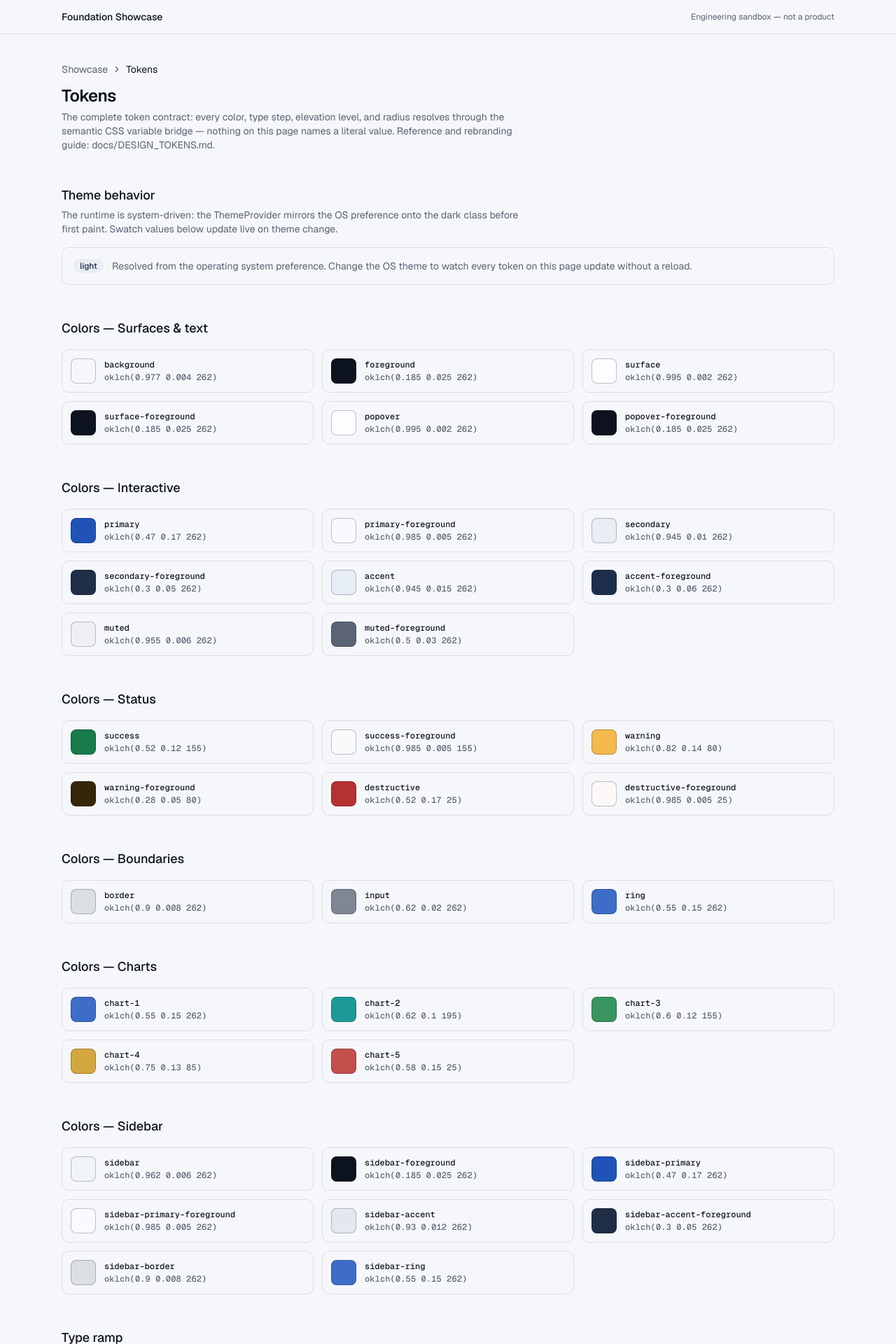
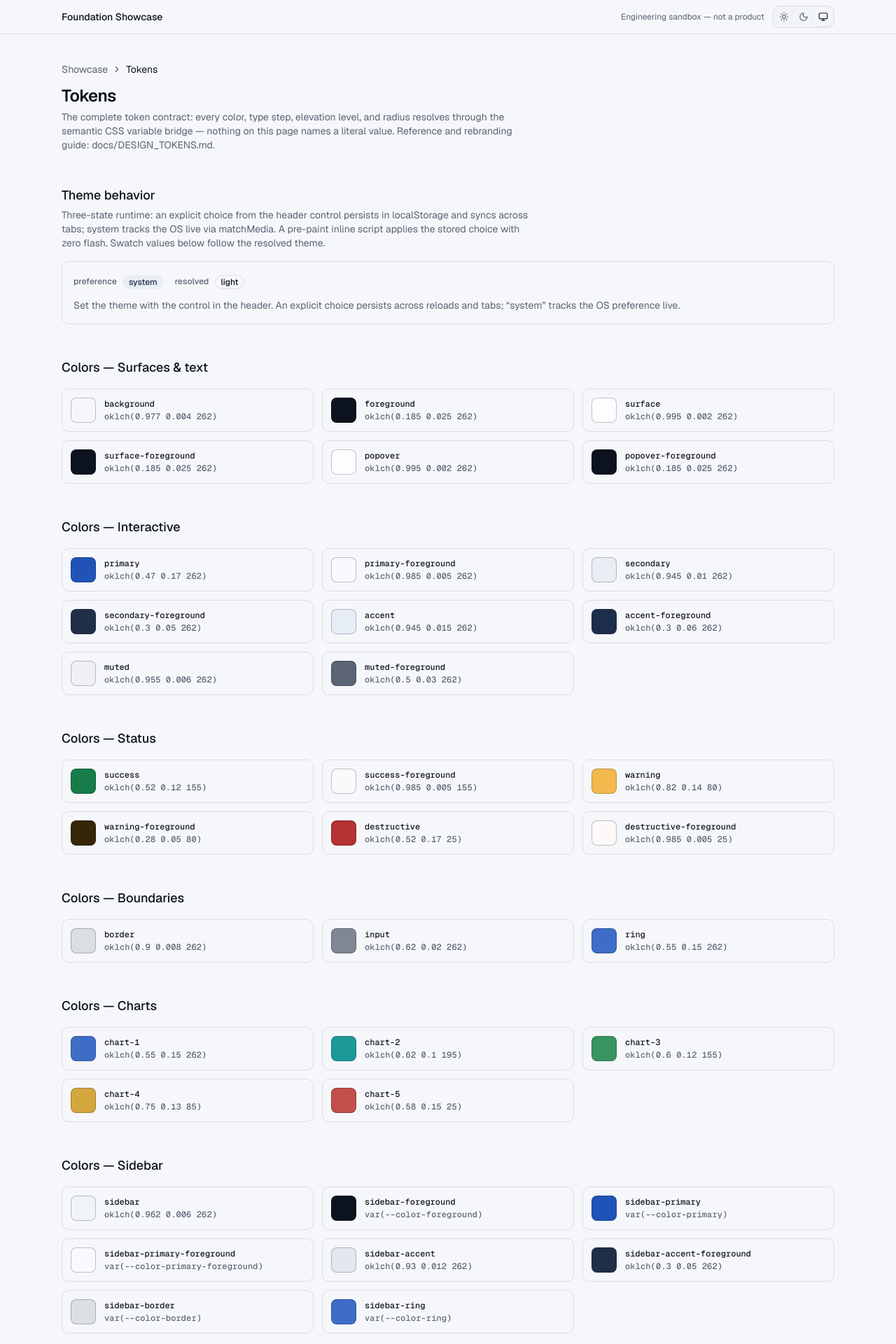
Before and after one commit to nasserx/coreframe, a Next.js app: page /showcase/tokens in a window 1280 px wide. Shown: the top 1920 px of the page at 70% size. Built offline with nearby package versions, Linux system fonts and the light colour scheme.

Commit message:
feat(theme): three-state theme runtime with persistence and control

```diff
--- a/src/app/showcase/layout.tsx
+++ b/src/app/showcase/layout.tsx
@@ -3,6 +3,7 @@ import type { Metadata } from "next";
 import Link from "next/link";
 
 import { Container } from "@/components/ui/container";
+import { ThemeControl } from "@/components/ui/theme-control";
 
 export const metadata: Metadata = {
   title: {
@@ -15,11 +16,16 @@ export default function ShowcaseLayout({ children }: Readonly<{ children: ReactN
   return (
     <div className="flex min-h-dvh flex-col">
       <header className="border-b">
-        <Container className="flex h-12 items-center justify-between">
+        <Container className="flex h-12 items-center justify-between gap-4">
           <Link href="/showcase" className="text-sm font-medium">
             Foundation Showcase
           </Link>
-          <p className="text-xs text-muted-foreground">Engineering sandbox — not a product</p>
+          <div className="flex items-center gap-3">
+            <p className="text-xs text-muted-foreground max-sm:hidden">
+              Engineering sandbox — not a product
+            </p>
+            <ThemeControl />
+          </div>
         </Container>
       </header>
       <main className="flex-1 py-10">
--- a/src/app/showcase/tokens/page.tsx
+++ b/src/app/showcase/tokens/page.tsx
@@ -1,3 +1,5 @@
+import { readFile } from "node:fs/promises";
+import { join } from "node:path";
 import type { Metadata } from "next";
 
 import { ShowcasePageHeader } from "@/features/showcase/components/showcase-page-header";
@@ -9,6 +11,26 @@ import { TypeSpecimen } from "@/features/showcase/components/type-specimen";
 export const metadata: Metadata = {
   title: "Tokens",
 };
+
+/*
+ * Reads the authored token values straight from the source CSS at build time
+ * (this page is statically prerendered, so this runs once per build). The
+ * swatches must show values exactly as written in src/styles — resolving
+ * them in the browser via getComputedStyle yields the computed color space
+ * serialization (lab()/hex), which is unreadable and cannot be copied back
+ * into the token files.
+ */
+async function readAuthoredTokens(file: string): Promise<ReadonlyMap<string, string>> {
+  const css = await readFile(join(process.cwd(), "src", "styles", file), "utf8");
+  const tokens = new Map<string, string>();
+  for (const match of css.matchAll(/--([\w-]+):\s*([^;]+);/g)) {
+    const [, name, value] = match;
+    if (name !== undefined && value !== undefined) {
+      tokens.set(`--${name}`, value.replace(/\s+/g, " ").trim());
+    }
+  }
+  return tokens;
+}
 
 type ColorToken = Readonly<{ name: string; variable: string; swatchClassName: string }>;
 
@@ -173,7 +195,12 @@ const RADIUS_SCALE = [
   { label: "rounded-full", className: "rounded-full" },
 ] as const;
 
-export default function TokensPage() {
+export default async function TokensPage() {
+  const [lightTokens, darkTokens] = await Promise.all([
+    readAuthoredTokens("light.css"),
+    readAuthoredTokens("dark.css"),
+  ]);
+
   return (
     <>
       <ShowcasePageHeader
@@ -182,7 +209,7 @@ export default function TokensPage() {
       />
       <ShowcaseSection
         title="Theme behavior"
-        description="The runtime is system-driven: the ThemeProvider mirrors the OS preference onto the dark class before first paint. Swatch values below update live on theme change."
+        description="Three-state runtime: an explicit choice from the header control persists in localStorage and syncs across tabs; system tracks the OS live via matchMedia. A pre-paint inline script applies the stored choice with zero flash. Swatch values below follow the resolved theme."
       >
         <ThemeStatus />
       </ShowcaseSection>
@@ -190,7 +217,13 @@ export default function TokensPage() {
         <ShowcaseSection key={group} title={`Colors — ${group}`}>
           <div className="grid gap-3 sm:grid-cols-2 lg:grid-cols-3">
             {tokens.map((token) => (
-              <TokenSwatch key={token.name} {...token} />
+              <TokenSwatch
+                key={token.name}
+                name={token.name}
+                swatchClassName={token.swatchClassName}
+                lightValue={lightTokens.get(token.variable) ?? "—"}
+                darkValue={darkTokens.get(token.variable) ?? "—"}
+              />
             ))}
           </div>
         </ShowcaseSection>
--- /dev/null
+++ b/src/components/ui/theme-control.tsx
@@ -0,0 +1,71 @@
+"use client";
+
+import { MonitorIcon, MoonIcon, SunIcon } from "lucide-react";
+import { Toggle } from "@base-ui/react/toggle";
+import { ToggleGroup } from "@base-ui/react/toggle-group";
+
+import { type ThemePreference, useTheme } from "@/core/providers/theme-provider";
+import { cn } from "@/lib/utils";
+
+const THEME_OPTIONS = [
+  { value: "light", label: "Light", Icon: SunIcon },
+  { value: "dark", label: "Dark", Icon: MoonIcon },
+  { value: "system", label: "System", Icon: MonitorIcon },
+] as const satisfies ReadonlyArray<{
+  value: ThemePreference;
+  label: string;
+  Icon: typeof SunIcon;
+}>;
+
+export type ThemeControlProps = Omit<
+  ToggleGroup.Props<ThemePreference>,
+  "value" | "defaultValue" | "onValueChange" | "multiple"
+>;
+
+/**
+ * Three-state theme selector (light / dark / system) bound to the theme
+ * runtime via `useTheme()` — selection reflects the stored *preference*, not
+ * the resolved theme, so "System" stays selected while the OS decides.
+ *
+ * Accessibility: Base UI's ToggleGroup provides the group role with roving
+ * arrow-key focus; each option is a native toggle button exposing
+ * `aria-pressed` and an icon-only accessible name. The group's name
+ * ("Theme") can be overridden via `aria-label`. Re-pressing the active
+ * option is a no-op — the group can never reach an empty selection.
+ *
+ * Constraints: UI-only; persistence and application of the theme belong to
+ * the ThemeProvider, never to this control.
+ */
+export function ThemeControl({ className, ...props }: ThemeControlProps) {
+  const { theme, setTheme } = useTheme();
+
+  return (
+    <ToggleGroup
+      data-slot="theme-control"
+      aria-label="Theme"
+      className={cn(
+        "inline-flex items-center gap-0.5 rounded-lg border bg-muted/50 p-0.5",
+        className,
+      )}
+      {...props}
+      value={[theme]}
+      onValueChange={(next) => {
+        const selected = THEME_OPTIONS.find((option) => option.value === next[0]);
+        if (selected) {
+          setTheme(selected.value);
+        }
+      }}
+    >
+      {THEME_OPTIONS.map(({ value, label, Icon }) => (
+        <Toggle
+          key={value}
+          value={value}
+          aria-label={label}
+          className="inline-flex size-6.5 items-center justify-center rounded-md text-muted-foreground transition-colors outline-none hover:text-foreground focus-visible:ring-[3px] focus-visible:ring-ring/50 data-pressed:bg-background data-pressed:text-foreground data-pressed:shadow-xs [&_svg]:pointer-events-none [&_svg]:size-3.5"
+        >
+          <Icon />
+        </Toggle>
+      ))}
+    </ToggleGroup>
+  );
+}
--- a/src/core/providers/theme-provider.tsx
+++ b/src/core/providers/theme-provider.tsx
@@ -1,50 +1,188 @@
 "use client";
 
-import { type ReactNode, useEffect } from "react";
+import {
+  createContext,
+  type ReactNode,
+  useContext,
+  useEffect,
+  useMemo,
+  useSyncExternalStore,
+} from "react";
+
+const THEME_STORAGE_KEY = "theme";
+
+export type ThemePreference = "light" | "dark" | "system";
+export type ResolvedTheme = "light" | "dark";
+
+export type ThemeContextValue = Readonly<{
+  /** The user's stored preference. "system" until an explicit choice is made. */
+  theme: ThemePreference;
+  /** The theme actually applied to the document — never "system". */
+  resolvedTheme: ResolvedTheme;
+  /** Stores the preference, applies it, and syncs it to other tabs. */
+  setTheme: (theme: ThemePreference) => void;
+}>;
+
+const ThemeContext = createContext<ThemeContextValue | null>(null);
 
 /*
  * Runs before paint (rendered as an inline script ahead of the app tree) so
- * the initial HTML gets the correct theme class without a flash of the wrong
- * theme. Must stay in sync with the effect below.
+ * the initial HTML gets the correct theme class with zero flash in all three
+ * states — including a stored preference that disagrees with the OS. The
+ * storage read has its own try/catch so blocked storage still falls back to
+ * the system preference. Must stay in sync with the resolution logic below.
  */
-const THEME_INIT_SCRIPT =
-  '(function(){try{document.documentElement.classList.toggle("dark",window.matchMedia("(prefers-color-scheme: dark)").matches);}catch(e){}})();';
+const THEME_INIT_SCRIPT = `(function(){var t=null;try{t=localStorage.getItem("${THEME_STORAGE_KEY}")}catch(e){}try{document.documentElement.classList.toggle("dark",t==="dark"||(t!=="light"&&window.matchMedia("(prefers-color-scheme: dark)").matches))}catch(e){}})();`;
+
+function isThemePreference(value: string | null): value is ThemePreference {
+  return value === "light" || value === "dark" || value === "system";
+}
+
+function readStoredTheme(): ThemePreference {
+  try {
+    const stored = window.localStorage.getItem(THEME_STORAGE_KEY);
+    return isThemePreference(stored) ? stored : "system";
+  } catch {
+    return "system";
+  }
+}
+
+/*
+ * Preference store: a browser-side module singleton (the same pattern as the
+ * query client in query-provider.tsx) read through useSyncExternalStore, so
+ * server rendering always sees the "system" default and hydration can never
+ * mismatch. localStorage is persistence, not the in-session source of truth —
+ * when storage is unavailable (private mode, blocked) the in-memory value
+ * still drives the session and only persistence is lost.
+ */
+let preference: ThemePreference | undefined;
+const preferenceListeners = new Set<() => void>();
+
+function getPreferenceSnapshot(): ThemePreference {
+  preference ??= readStoredTheme();
+  return preference;
+}
+
+function getServerPreferenceSnapshot(): ThemePreference {
+  return "system";
+}
+
+function setPreference(next: ThemePreference): void {
+  preference = next;
+  try {
+    window.localStorage.setItem(THEME_STORAGE_KEY, next);
+  } catch {
+    // Storage unavailable: the choice still applies for this session.
+  }
+  for (const listener of preferenceListeners) {
+    listener();
+  }
+}
+
+function subscribeToPreference(onChange: () => void): () => void {
+  preferenceListeners.add(onChange);
+  // The storage event only fires in *other* tabs, which is exactly the
+  // cross-tab sync channel; same-tab updates flow through setPreference.
+  const onStorage = (event: StorageEvent) => {
+    if (event.key === null || event.key === THEME_STORAGE_KEY) {
+      preference = readStoredTheme();
+      onChange();
+    }
+  };
+  window.addEventListener("storage", onStorage);
+  return () => {
+    preferenceListeners.delete(onChange);
+    window.removeEventListener("storage", onStorage);
+  };
+}
+
+function subscribeToSystemTheme(onChange: () => void): () => void {
+  const query = window.matchMedia("(prefers-color-scheme: dark)");
+  query.addEventListener("change", onChange);
+  return () => {
+    query.removeEventListener("change", onChange);
+  };
+}
+
+function getSystemSnapshot(): boolean {
+  return window.matchMedia("(prefers-color-scheme: dark)").matches;
+}
+
+function getServerSystemSnapshot(): boolean {
+  return false;
+}
 
 export type ThemeProviderProps = Readonly<{
   children: ReactNode;
 }>;
 
 /**
- * Applies the runtime theme by managing the `dark` class on `<html>`, which
- * drives the CSS variable system (see `src/styles`). Foundation scope is
- * system preference only: the OS setting decides the theme and live changes
- * are tracked via `matchMedia`.
+ * Theme runtime: three states ("light" | "dark" | "system") applied as the
+ * `dark` class on `<html>`, which drives the CSS variable system (see
+ * `src/styles` and docs/DESIGN_TOKENS.md §5).
  *
- * SSR: the server renders no theme class; an inline script corrects the
- * class before first paint, so the root `<html>` element must set
- * `suppressHydrationWarning`.
+ * - "system" tracks the OS preference live via matchMedia.
+ * - Explicit choices persist in localStorage and sync across tabs through
+ *   the storage event; routes stay statically prerendered (a cookie would
+ *   let the server know the theme but forces dynamic rendering).
+ * - SSR: the server renders no theme class; the inline script corrects the
+ *   class before first paint, so the root `<html>` element must set
+ *   `suppressHydrationWarning`.
  *
- * Extension points (not implemented by design): explicit user preference,
- * persistence, and a theme context belong here when a product needs them —
- * consumers should never toggle the `dark` class themselves.
+ * Consumers read the runtime through `useTheme()` and must never toggle the
+ * `dark` class themselves.
  */
 export function ThemeProvider({ children }: ThemeProviderProps) {
+  const theme = useSyncExternalStore(
+    subscribeToPreference,
+    getPreferenceSnapshot,
+    getServerPreferenceSnapshot,
+  );
+  const systemPrefersDark = useSyncExternalStore(
+    subscribeToSystemTheme,
+    getSystemSnapshot,
+    getServerSystemSnapshot,
+  );
+
+  const resolvedTheme: ResolvedTheme =
+    theme === "system" ? (systemPrefersDark ? "dark" : "light") : theme;
+
   useEffect(() => {
-    const query = window.matchMedia("(prefers-color-scheme: dark)");
-    const apply = () => {
-      document.documentElement.classList.toggle("dark", query.matches);
-    };
-    apply();
-    query.addEventListener("change", apply);
-    return () => {
-      query.removeEventListener("change", apply);
-    };
-  }, []);
+    document.documentElement.classList.toggle("dark", resolvedTheme === "dark");
+  }, [resolvedTheme]);
+
+  const value = useMemo<ThemeContextValue>(
+    () => ({ theme, resolvedTheme, setTheme: setPreference }),
+    [theme, resolvedTheme],
+  );
 
   return (
-    <>
+    <ThemeContext.Provider value={value}>
       <script dangerouslySetInnerHTML={{ __html: THEME_INIT_SCRIPT }} />
       {children}
-    </>
+    </ThemeContext.Provider>
   );
 }
+
+/**
+ * Access the theme runtime: `{ theme, resolvedTheme, setTheme }`.
+ *
+ * `theme` is the user's preference (may be "system"); `resolvedTheme` is what
+ * is actually applied ("light" | "dark") — render selection state from the
+ * former, theme-dependent visuals from the latter.
+ *
+ * Hydration safety: on the server and during hydration both values are the
+ * defaults ("system" / "light"); they settle to the real values immediately
+ * after hydration, so server and client markup never diverge. The document's
+ * `dark` class itself is always correct before first paint via the inline
+ * script.
+ */
+export function useTheme(): ThemeContextValue {
+  const context = useContext(ThemeContext);
+  if (context === null) {
+    throw new Error(
+      "useTheme must be used within ThemeProvider. It is mounted app-wide by AppProvider (src/core/providers/app-provider.tsx); check that your component renders inside the root layout tree.",
+    );
+  }
+  return context;
+}
--- a/src/core/providers/toaster.tsx
+++ b/src/core/providers/toaster.tsx
@@ -1,22 +1,28 @@
+"use client";
+
 import type { ComponentProps, CSSProperties } from "react";
 import { Toaster as SonnerToaster } from "sonner";
+
+import { useTheme } from "./theme-provider";
 
 export type ToasterProps = ComponentProps<typeof SonnerToaster>;
 
 /**
- * Application toast outlet (sonner), bound to the foundation theme:
- * `theme="system"` follows the same OS preference the ThemeProvider applies,
- * and surface colors map to the semantic token bridge instead of sonner's
- * built-in palette. Render once at the app root; trigger toasts anywhere via
- * sonner's `toast()`.
+ * Application toast outlet (sonner), bound to the foundation theme: it
+ * follows the runtime's *resolved* theme (so user overrides apply, not just
+ * the OS preference), and surface colors map to the semantic token bridge
+ * instead of sonner's built-in palette. Render once at the app root; trigger
+ * toasts anywhere via sonner's `toast()`.
  *
  * This wrapper exists only to bind sonner to the theme system — it adds no
  * API of its own and passes every prop through.
  */
 export function Toaster({ style, ...props }: ToasterProps) {
+  const { resolvedTheme } = useTheme();
+
   return (
     <SonnerToaster
-      theme="system"
+      theme={resolvedTheme}
       style={
         {
           "--normal-bg": "var(--popover)",
--- a/src/features/showcase/components/theme-status.tsx
+++ b/src/features/showcase/components/theme-status.tsx
@@ -1,41 +1,36 @@
 "use client";
 
-import { useSyncExternalStore } from "react";
-
 import { Badge } from "@/components/ui/badge";
-
-function subscribe(onChange: () => void): () => void {
-  const query = window.matchMedia("(prefers-color-scheme: dark)");
-  query.addEventListener("change", onChange);
-  return () => {
-    query.removeEventListener("change", onChange);
-  };
-}
-
-function getSnapshot(): boolean {
-  return window.matchMedia("(prefers-color-scheme: dark)").matches;
-}
-
-function getServerSnapshot(): boolean {
-  return false;
-}
+import { useTheme } from "@/core/providers/theme-provider";
 
 /**
- * Read-only view of the resolved theme. The foundation is system-driven:
- * this demo observes the OS preference, it never toggles the `dark` class
- * itself (that is the ThemeProvider's job).
+ * Read-only view of the theme runtime: the stored preference alongside the
+ * theme actually applied — deliberately shown as two values, since a product
+ * must be able to render "system" as selected while dark is applied. It
+ * never toggles the `dark` class itself (that is the ThemeProvider's job).
  */
 export function ThemeStatus() {
-  const prefersDark = useSyncExternalStore(subscribe, getSnapshot, getServerSnapshot);
+  const { theme, resolvedTheme } = useTheme();
 
   return (
-    <div className="flex items-center gap-3 rounded-lg border p-4">
-      <Badge variant={prefersDark ? "default" : "secondary"}>
-        {prefersDark ? "dark" : "light"}
-      </Badge>
+    <div className="flex flex-wrap items-center gap-x-6 gap-y-3 rounded-lg border p-4">
+      <dl className="flex items-center gap-4">
+        <div className="flex items-center gap-2">
+          <dt className="text-caption text-muted-foreground">preference</dt>
+          <dd>
+            <Badge variant="secondary">{theme}</Badge>
+          </dd>
+        </div>
+        <div className="flex items-center gap-2">
+          <dt className="text-caption text-muted-foreground">resolved</dt>
+          <dd>
+            <Badge variant="outline">{resolvedTheme}</Badge>
+          </dd>
+        </div>
+      </dl>
       <p className="text-sm text-muted-foreground">
-        Resolved from the operating system preference. Change the OS theme to watch every token on
-        this page update without a reload.
+        Set the theme with the control in the header. An explicit choice persists across reloads and
+        tabs; “system” tracks the OS preference live.
       </p>
     </div>
   );
--- a/src/features/showcase/components/token-swatch.tsx
+++ b/src/features/showcase/components/token-swatch.tsx
@@ -1,48 +1,29 @@
 "use client";
 
-import { useEffect, useState } from "react";
-
+import { useTheme } from "@/core/providers/theme-provider";
 import { cn } from "@/lib/utils";
 
 type TokenSwatchProps = Readonly<{
   name: string;
-  /** CSS custom property to resolve and display, e.g. "--color-primary". */
-  variable: string;
   swatchClassName: string;
+  /** Authored value from src/styles/light.css, exactly as written. */
+  lightValue: string;
+  /** Authored value from src/styles/dark.css, exactly as written. */
+  darkValue: string;
 }>;
 
 /**
- * Reads the resolved value of a CSS custom property from the document root
- * and keeps it current when the theme class changes. Client-only by nature —
- * the server renders an empty value that fills in after hydration.
+ * A color token swatch with its name and the authored value for the
+ * currently resolved theme, exactly as written in src/styles — copyable
+ * straight back into the token files. getComputedStyle is deliberately not
+ * used: browsers serialize computed colors into lab()/hex, which is
+ * unreadable and not round-trippable. The inset foreground-tinted ring
+ * keeps the swatch visible even when its color matches the card behind it
+ * (background, surface, border, …).
  */
-function useResolvedCssVariable(variable: string): string {
-  const [value, setValue] = useState("");
-
-  useEffect(() => {
-    const read = () => {
-      setValue(getComputedStyle(document.documentElement).getPropertyValue(variable).trim());
-    };
-    read();
-    // The ThemeProvider flips the `dark` class on <html>; observing that
-    // attribute keeps displayed values correct on live theme changes.
-    const observer = new MutationObserver(read);
-    observer.observe(document.documentElement, { attributes: true, attributeFilter: ["class"] });
-    return () => {
-      observer.disconnect();
-    };
-  }, [variable]);
-
-  return value;
-}
-
-/**
- * A color token swatch with its name and resolved runtime value. The inset
- * foreground-tinted ring guarantees the swatch stays visible even when its
- * color matches the card behind it (background, surface, border, …).
- */
-export function TokenSwatch({ name, variable, swatchClassName }: TokenSwatchProps) {
-  const value = useResolvedCssVariable(variable);
+export function TokenSwatch({ name, swatchClassName, lightValue, darkValue }: TokenSwatchProps) {
+  const { resolvedTheme } = useTheme();
+  const value = resolvedTheme === "dark" ? darkValue : lightValue;
 
   return (
     <div className="flex items-center gap-3 rounded-lg border p-3">
@@ -55,9 +36,7 @@ export function TokenSwatch({ name, variable, swatchClassName }: TokenSwatchProp
       />
       <div className="flex min-w-0 flex-col gap-0.5">
         <code className="font-mono text-xs font-medium">{name}</code>
-        <code className="truncate font-mono text-caption text-muted-foreground">
-          {value || "…"}
-        </code>
+        <code className="truncate font-mono text-caption text-muted-foreground">{value}</code>
       </div>
     </div>
   );
```
Also changed, not shown: 2 other files (tests, documents, lock files or other folders).
